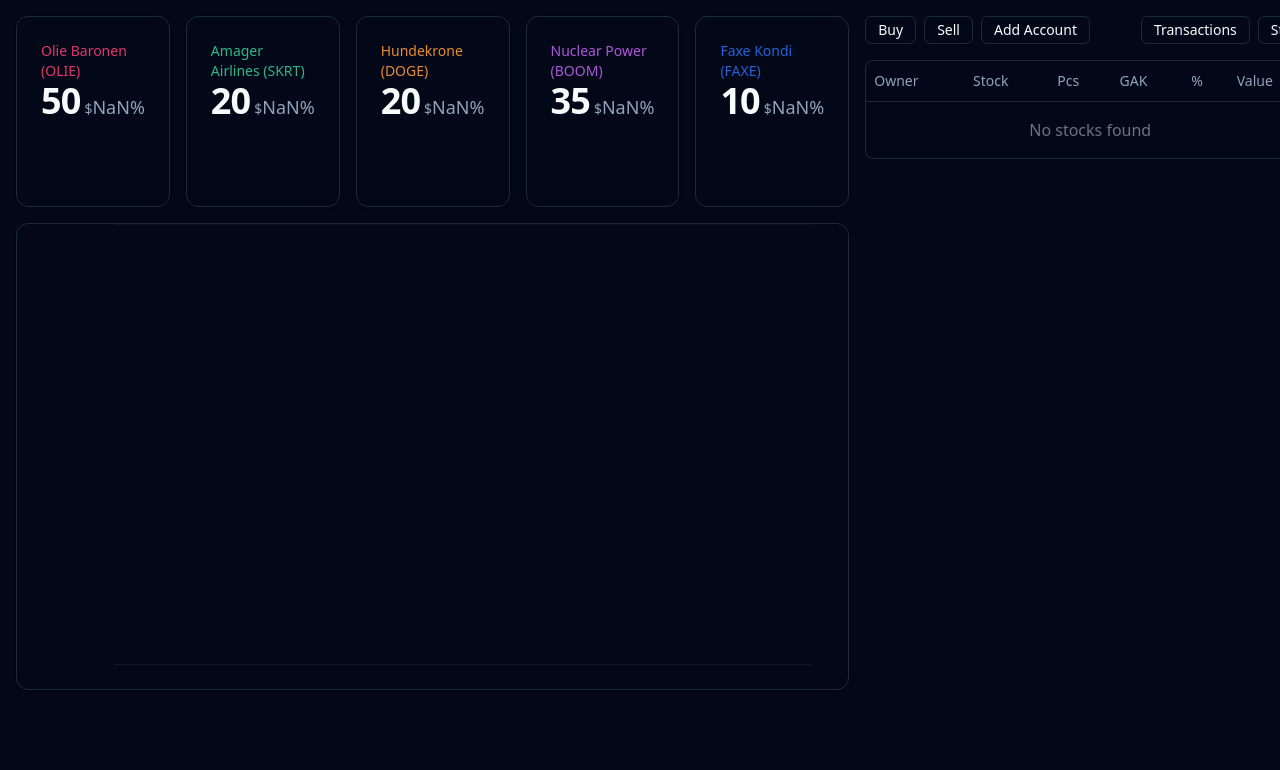
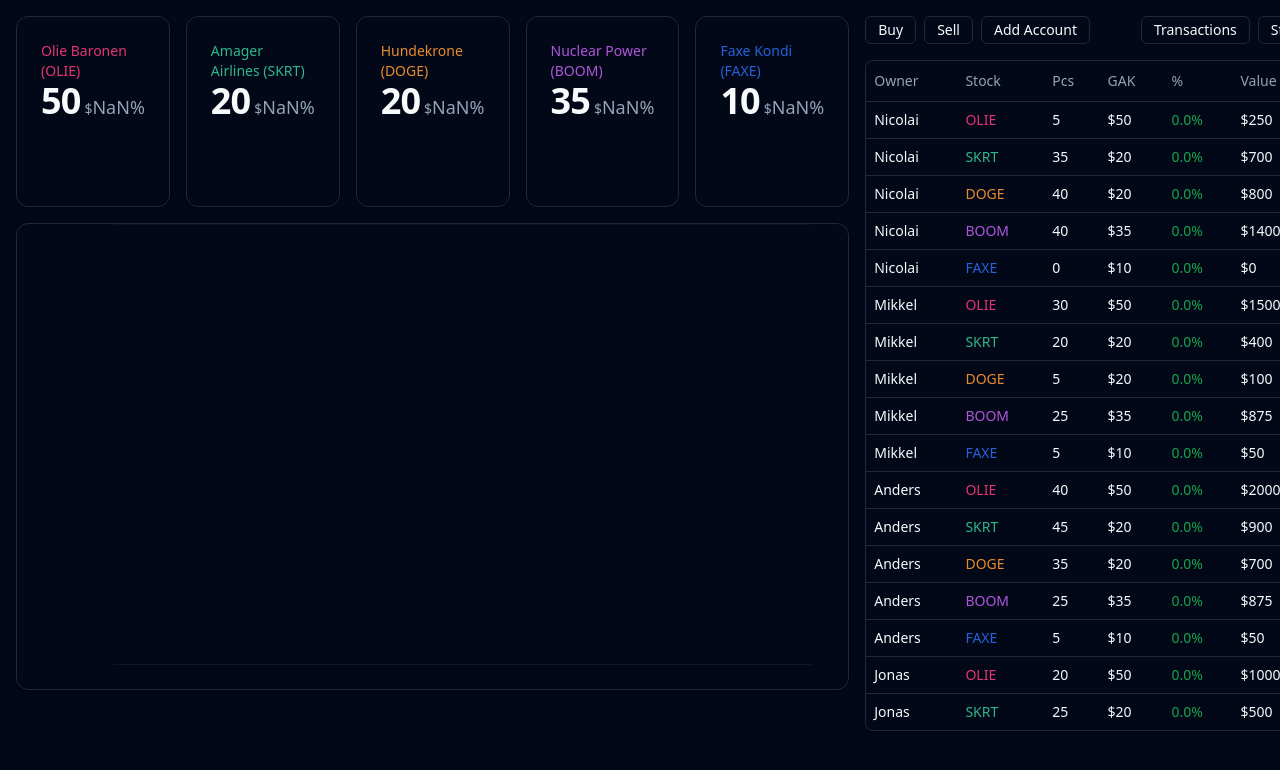
Before and after one commit to Grymse/fake-stocks, a React (Vite) app: page / in a window 1280 px wide. Shown: the top 770 px of the page. Built offline with nearby package versions, Linux system fonts and the light colour scheme.

Commit message:
Add fake data

```diff
--- /dev/null
+++ b/src/AddFakeData.tsx
@@ -0,0 +1,62 @@
+import { useContext, useEffect, useState } from "react";
+import { LedgerContext } from "./LedgerProvider";
+
+const fakeAccounts = [
+  "Nicolai",
+  "Mikkel",
+  "Anders",
+  "Jonas",
+  "Marie",
+  "Lars",
+  "Kasper",
+  "Mads",
+  "Jesper",
+];
+
+export default function AddFakeData() {
+  const { addAccount, accounts, stocks, buyStock } = useContext(LedgerContext);
+  const [fakePurchases, setFakePurchases] = useState(false);
+
+  useEffect(() => {
+    if (accounts.length >= fakeAccounts.length) return;
+    async function x() {
+      for (const name of fakeAccounts) {
+        await delay(5);
+        addAccount(name);
+      }
+      return Promise.resolve();
+    }
+
+    x();
+  }, []);
+
+  useEffect(() => {
+    if (
+      fakePurchases ||
+      accounts.length < fakeAccounts.length ||
+      stocks.length !== 5
+    )
+      return;
+
+    async function x() {
+      for (const name of fakeAccounts) {
+        const acc = accounts.find((account) => account.name === name);
+        console.log(acc);
+        for (const stock of stocks) {
+          await delay(10);
+          buyStock(acc, stock, Math.floor(Math.random() * 10) * 5);
+        }
+      }
+      console.log("Added all");
+      return Promise.resolve();
+    }
+    x();
+
+    setFakePurchases(true);
+  }, [stocks, buyStock]);
+  return null;
+}
+
+function delay(ms: number): Promise<void> {
+  return new Promise((resolve) => setTimeout(resolve, ms));
+}
--- a/src/App.tsx
+++ b/src/App.tsx
@@ -6,6 +6,7 @@
 import ControlPanel from "./controls/ControlPanel";
 import { Toaster } from "@/components/ui/toaster";
 import Graph from "./Graph";
+import AddFakeData from "./AddFakeData";
 
 function App() {
   useEffect(() => {
@@ -48,6 +49,7 @@
             <Ledger />
           </div>
         </div>
+        <AddFakeData />
       </LedgerProvider>
     </>
   );
--- a/src/LedgerProvider.tsx
+++ b/src/LedgerProvider.tsx
@@ -40,7 +40,10 @@
   const [transactions, setTransactions] = useState<Transaction[]>([]);
 
   const addAccount = (name: string) => {
-    setAccounts([...accounts, { name, owns: [] }]);
+    setAccounts((accounts) => {
+      if (accounts.find((account) => account.name === name)) return accounts;
+      return [...accounts, { name, owns: [] }];
+    });
   };
 
   const addTransactions = (
@@ -49,6 +52,7 @@
     amount: number,
     type: "BUY" | "SELL"
   ) => {
+    setTransactions((transactions) => {
       const newTransactions = [
         ...transactions,
         {
@@ -61,7 +65,9 @@
           type,
         },
       ];
-    setTransactions(newTransactions.sort((a, b) => b.time - a.time));
+
+      return newTransactions.sort((a, b) => b.time - a.time);
+    });
   };
 
   const buyStock = (account: Account, stock: Stock, amount: number) => {
@@ -69,21 +75,23 @@
 
     addTransactions(account, stock, amount, "BUY");
 
-    const newAccount = {
-      ...account,
-      owns: [
-        ...account.owns,
-        {
+    setAccounts((accounts) => {
+      const newOwnerCertificate = {
         stockId: stock.id,
         amount,
         initialValue: stock.value,
         time: Date.now(),
-        },
-      ],
       };
-    setAccounts(
-      accounts.map((a) => (a.name === account.name ? newAccount : a))
-    );
+
+      const acc = accounts.find((a) => a.name === account.name);
+      if (!acc) return accounts;
+
+      const newAccount = {
+        ...acc,
+        owns: [...acc.owns, newOwnerCertificate],
+      };
+      return accounts.map((a) => (a.name === acc.name ? newAccount : a));
+    });
   };
 
   const sellStock = (
@@ -98,6 +106,7 @@
     const stock = stocks.find((s) => s.id === certificate.stockId);
     if (stock) addTransactions(account, stock, amount, "SELL");
 
+    setAccounts((accounts) => {
       const newAccount = {
         ...account,
         owns: account.owns
@@ -112,9 +121,9 @@
           })
           .filter((c) => c.amount > 0),
       };
-    setAccounts(
-      accounts.map((a) => (a.name === account.name ? newAccount : a))
-    );
+
+      return accounts.map((a) => (a.name === account.name ? newAccount : a));
+    });
   };
 
   const ledger = {
--- a/src/StockTable.tsx
+++ b/src/StockTable.tsx
@@ -17,11 +17,16 @@
 };
 
 const MAX_STOCKS = 17;
-const STOCK_SHOW_CHANGE_TIME = 6000;
+const STOCK_SHOW_CHANGE_TIME = 5000;
 
 export default function StockTable({ stocks, onSelect }: Props) {
   const [selected, setSelected] = useState<TableEntry | null>(null);
   const [index, setIndex] = useState(0);
+  const [stockLength, setStockLength] = useState(stocks.length);
+
+  useEffect(() => {
+    setStockLength(stocks.length);
+  }, [stocks]);
 
   const onClick = (stock: TableEntry) => {
     if (!onSelect) return;
@@ -39,13 +44,15 @@
       setIndex((index) => {
         if (Number.isNaN(index) || index === undefined) return 0;
 
-        const lim = Math.ceil(stocks.length / MAX_STOCKS);
+        const lim = Math.ceil(stockLength / MAX_STOCKS);
+        const newPage = (index + 1) % lim;
+        console.log("lim", lim, "newPage", newPage);
         return (index + 1) % lim;
       });
     }, STOCK_SHOW_CHANGE_TIME);
 
     return () => clearInterval(interval);
-  }, []);
+  }, [stockLength]);
 
   const stockSection = stocks.slice(
     index * MAX_STOCKS,
--- a/src/controls/SeeTransactions.tsx
+++ b/src/controls/SeeTransactions.tsx
@@ -65,6 +65,7 @@
             <Table>
               <TableHeader>
                 <TableRow>
+                  <TableHead>Time</TableHead>
                   <TableHead>Act</TableHead>
                   <TableHead>Account</TableHead>
                   <TableHead>Stock</TableHead>
@@ -82,6 +83,9 @@
                         stock.type === "BUY" ? "bg-red-950" : "bg-green-950"
                       }
                     >
+                      <TableCell>
+                        {new Date(stock.time).toLocaleTimeString()}
+                      </TableCell>
                       <TableCell>{stock.type}</TableCell>
                       <TableCell>{stock.account.name.slice(0, 10)}</TableCell>
                       <TableCell>
```
Lines whose indentation alone changed are shown as unchanged.
